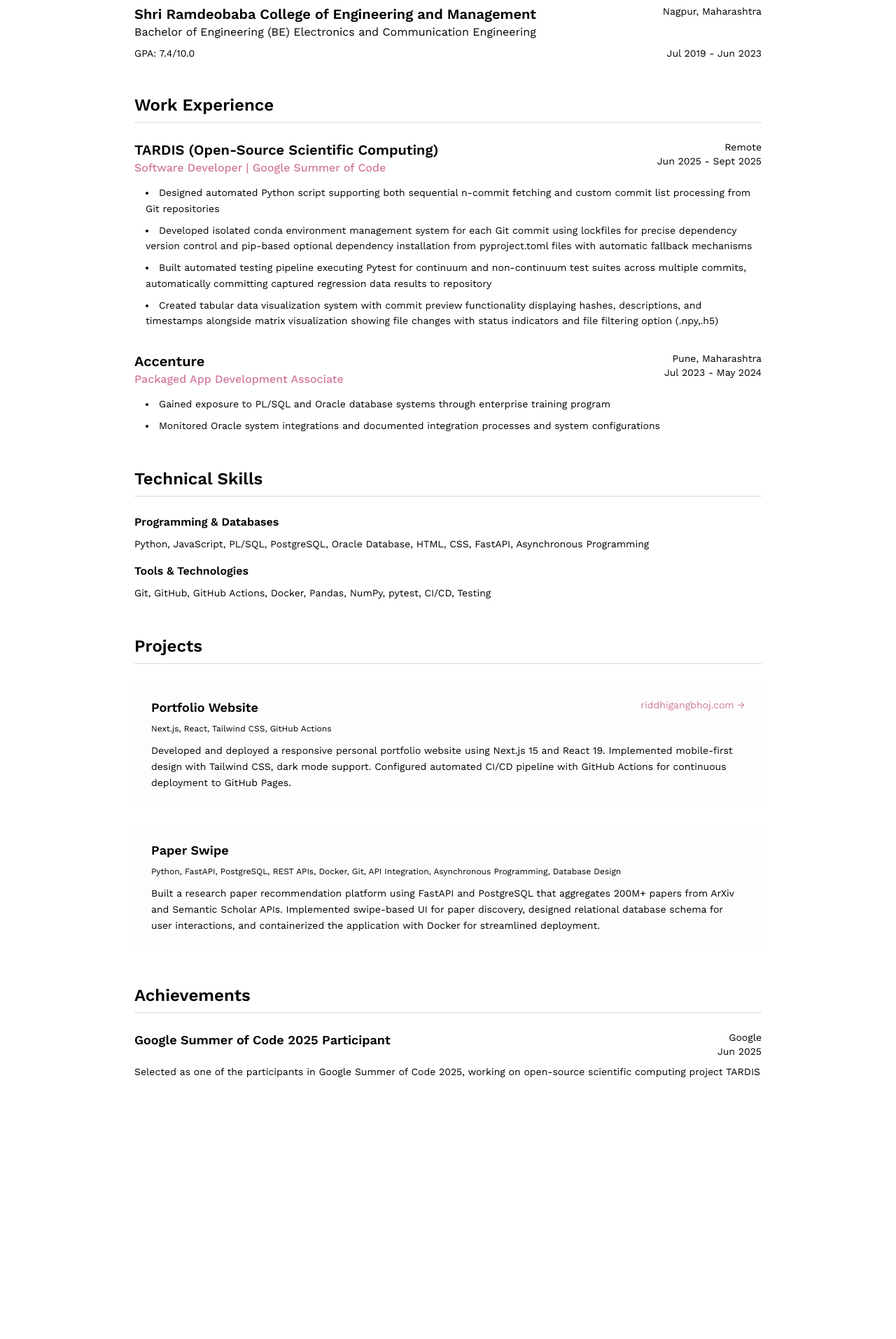
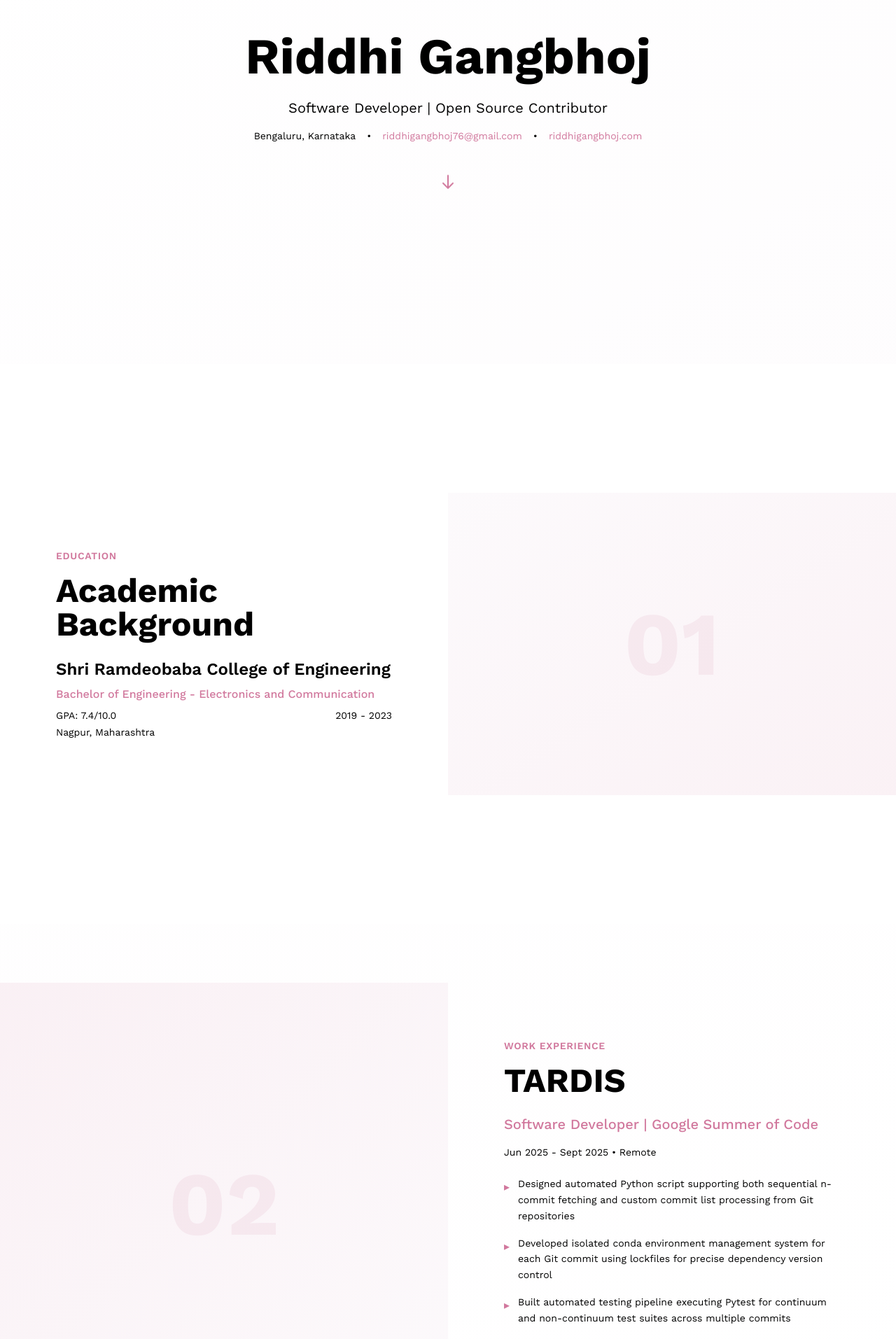
Before and after one commit to riddhigangbhoj/portfolio, a Next.js app: page /resume in a window 1280 px wide. Shown: the part 280-2193 px from the top of the page at 70% size. Before the commit the page ends 1950 px from the top, so only its background shows below. Built offline with nearby package versions, Linux system fonts and the light colour scheme.

Commit message:
Update resume layout

```diff
--- a/src/app/resume/page.js
+++ b/src/app/resume/page.js
@@ -24,145 +24,209 @@
         </div>
       </nav>
 
-      {/* Resume Content */}
-      <main className="pt-24 pb-20 px-4">
-        <article className="max-w-4xl mx-auto">
-          {/* Header */}
-          <header className="mb-12 text-center">
-            <h1 className="text-4xl font-bold text-black mb-4">Riddhi Gangbhoj</h1>
-            <div className="flex flex-wrap justify-center gap-4 text-sm text-gray-600">
-              <span>Bengaluru, Karnataka, India</span>
+      {/* Hero Section - Full Screen */}
+      <section className="min-h-screen flex items-center justify-center bg-gradient-to-br from-white to-soft-pink/10 pt-20">
+        <div className="text-center px-4 animate-fadeIn">
+          <h1 className="text-6xl md:text-7xl font-bold text-black mb-6">Riddhi Gangbhoj</h1>
+          <p className="text-xl text-gray-600 mb-4">Software Developer | Open Source Contributor</p>
+          <div className="flex flex-wrap justify-center gap-4 text-sm text-gray-600 mb-8">
+            <span>Bengaluru, Karnataka</span>
             <span>•</span>
             <a href="mailto:riddhigangbhoj76@gmail.com" className="text-muted-pink hover:underline">riddhigangbhoj76@gmail.com</a>
             <span>•</span>
-              <span>+91 8806255882</span>
-              <span>•</span>
             <a href="https://riddhigangbhoj.com/" target="_blank" rel="noopener noreferrer" className="text-muted-pink hover:underline">riddhigangbhoj.com</a>
           </div>
-          </header>
+          <div className="animate-bounce mt-12">
+            <svg className="w-6 h-6 mx-auto text-muted-pink" fill="none" stroke="currentColor" viewBox="0 0 24 24">
+              <path strokeLinecap="round" strokeLinejoin="round" strokeWidth={2} d="M19 14l-7 7m0 0l-7-7m7 7V3" />
+            </svg>
+          </div>
+        </div>
+      </section>
 
-          {/* Education Section */}
-          <section className="mb-12">
-            <h2 className="text-2xl font-semibold text-black mb-6 pb-2 border-b-2 border-soft-pink">Education</h2>
-            <div className="space-y-4">
+      {/* Education Section - Left Aligned */}
+      <section className="min-h-screen flex items-center bg-white">
+        <div className="w-full grid md:grid-cols-2 gap-0">
+          <div className="flex items-center justify-center p-12 md:p-20">
+            <div className="max-w-xl">
+              <span className="text-muted-pink font-semibold text-sm tracking-wider uppercase mb-4 block">Education</span>
+              <h2 className="text-4xl md:text-5xl font-bold text-black mb-6">Academic Background</h2>
+              <div className="space-y-6">
                 <div>
-                <div className="flex justify-between items-start mb-2">
-                  <div>
-                    <h3 className="text-xl font-semibold text-black">Shri Ramdeobaba College of Engineering and Management</h3>
-                    <p className="text-gray-600">Bachelor of Engineering (BE) Electronics and Communication Engineering</p>
+                  <h3 className="text-2xl font-semibold text-black mb-2">Shri Ramdeobaba College of Engineering</h3>
+                  <p className="text-muted-pink font-medium mb-2">Bachelor of Engineering - Electronics and Communication</p>
+                  <div className="flex justify-between text-sm text-gray-600">
+                    <span>GPA: 7.4/10.0</span>
+                    <span>2019 - 2023</span>
                   </div>
-                  <span className="text-sm text-gray-500 whitespace-nowrap ml-4">Nagpur, Maharashtra</span>
+                  <p className="text-sm text-gray-500 mt-1">Nagpur, Maharashtra</p>
                 </div>
-                <div className="flex justify-between items-center">
-                  <p className="text-sm text-gray-600">GPA: 7.4/10.0</p>
-                  <p className="text-sm text-gray-500">Jul 2019 - Jun 2023</p>
+              </div>
+            </div>
+          </div>
+          <div className="bg-gradient-to-br from-soft-pink/20 to-muted-pink/10 flex items-center justify-center p-12">
+            <div className="text-9xl font-bold text-muted-pink/10">01</div>
+          </div>
+        </div>
+      </section>
+
+      {/* Work Experience - TARDIS - Right Aligned */}
+      <section className="min-h-screen flex items-center bg-gradient-to-br from-soft-pink/5 to-white">
+        <div className="w-full grid md:grid-cols-2 gap-0">
+          <div className="bg-gradient-to-br from-muted-pink/10 to-soft-pink/20 flex items-center justify-center p-12 order-2 md:order-1">
+            <div className="text-9xl font-bold text-muted-pink/10">02</div>
+          </div>
+          <div className="flex items-center justify-center p-12 md:p-20 order-1 md:order-2">
+            <div className="max-w-xl">
+              <span className="text-muted-pink font-semibold text-sm tracking-wider uppercase mb-4 block">Work Experience</span>
+              <h2 className="text-4xl md:text-5xl font-bold text-black mb-6">TARDIS</h2>
+              <p className="text-xl text-muted-pink font-medium mb-4">Software Developer | Google Summer of Code</p>
+              <p className="text-sm text-gray-600 mb-6">Jun 2025 - Sept 2025 • Remote</p>
+              <ul className="space-y-4 text-gray-700">
+                <li className="flex gap-3">
+                  <span className="text-muted-pink mt-1">▸</span>
+                  <span className="text-sm leading-relaxed">Designed automated Python script supporting both sequential n-commit fetching and custom commit list processing from Git repositories</span>
+                </li>
+                <li className="flex gap-3">
+                  <span className="text-muted-pink mt-1">▸</span>
+                  <span className="text-sm leading-relaxed">Developed isolated conda environment management system for each Git commit using lockfiles for precise dependency version control</span>
+                </li>
+                <li className="flex gap-3">
+                  <span className="text-muted-pink mt-1">▸</span>
+                  <span className="text-sm leading-relaxed">Built automated testing pipeline executing Pytest for continuum and non-continuum test suites across multiple commits</span>
+                </li>
+                <li className="flex gap-3">
+                  <span className="text-muted-pink mt-1">▸</span>
+                  <span className="text-sm leading-relaxed">Created tabular data visualization system with commit preview functionality displaying hashes and timestamps</span>
+                </li>
+              </ul>
             </div>
           </div>
         </div>
       </section>
 
-          {/* Work Experience Section */}
-          <section className="mb-12">
-            <h2 className="text-2xl font-semibold text-black mb-6 pb-2 border-b-2 border-soft-pink">Work Experience</h2>
-
-            <div className="space-y-8">
-              {/* TARDIS */}
-              <div>
-                <div className="flex justify-between items-start mb-3">
-                  <div>
-                    <h3 className="text-xl font-semibold text-black">TARDIS (Open-Source Scientific Computing)</h3>
-                    <p className="text-muted-pink font-medium">Software Developer | Google Summer of Code</p>
-                  </div>
-                  <div className="text-right text-sm text-gray-500 whitespace-nowrap ml-4">
-                    <p>Remote</p>
-                    <p>Jun 2025 - Sept 2025</p>
+      {/* Work Experience - Accenture - Left Aligned */}
+      <section className="min-h-screen flex items-center bg-white">
+        <div className="w-full grid md:grid-cols-2 gap-0">
+          <div className="flex items-center justify-center p-12 md:p-20">
+            <div className="max-w-xl">
+              <span className="text-muted-pink font-semibold text-sm tracking-wider uppercase mb-4 block">Work Experience</span>
+              <h2 className="text-4xl md:text-5xl font-bold text-black mb-6">Accenture</h2>
+              <p className="text-xl text-muted-pink font-medium mb-4">Packaged App Development Associate</p>
+              <p className="text-sm text-gray-600 mb-6">Jul 2023 - May 2024 • Pune, Maharashtra</p>
+              <ul className="space-y-4 text-gray-700">
+                <li className="flex gap-3">
+                  <span className="text-muted-pink mt-1">▸</span>
+                  <span className="text-sm leading-relaxed">Gained exposure to PL/SQL and Oracle database systems through enterprise training program</span>
+                </li>
+                <li className="flex gap-3">
+                  <span className="text-muted-pink mt-1">▸</span>
+                  <span className="text-sm leading-relaxed">Monitored Oracle system integrations and documented integration processes and system configurations</span>
+                </li>
+              </ul>
             </div>
           </div>
-                <ul className="list-disc list-inside space-y-2 text-gray-700 ml-4">
-                  <li className="text-sm leading-relaxed">Designed automated Python script supporting both sequential n-commit fetching and custom commit list processing from Git repositories</li>
-                  <li className="text-sm leading-relaxed">Developed isolated conda environment management system for each Git commit using lockfiles for precise dependency version control and pip-based optional dependency installation from pyproject.toml files with automatic fallback mechanisms</li>
-                  <li className="text-sm leading-relaxed">Built automated testing pipeline executing Pytest for continuum and non-continuum test suites across multiple commits, automatically committing captured regression data results to repository</li>
-                  <li className="text-sm leading-relaxed">Created tabular data visualization system with commit preview functionality displaying hashes, descriptions, and timestamps alongside matrix visualization showing file changes with status indicators and file filtering option (.npy,.h5)</li>
-                </ul>
-              </div>
-
-              {/* Accenture */}
-              <div>
-                <div className="flex justify-between items-start mb-3">
-                  <div>
-                    <h3 className="text-xl font-semibold text-black">Accenture</h3>
-                    <p className="text-muted-pink font-medium">Packaged App Development Associate</p>
-                  </div>
-                  <div className="text-right text-sm text-gray-500 whitespace-nowrap ml-4">
-                    <p>Pune, Maharashtra</p>
-                    <p>Jul 2023 - May 2024</p>
-                  </div>
-                </div>
-                <ul className="list-disc list-inside space-y-2 text-gray-700 ml-4">
-                  <li className="text-sm leading-relaxed">Gained exposure to PL/SQL and Oracle database systems through enterprise training program</li>
-                  <li className="text-sm leading-relaxed">Monitored Oracle system integrations and documented integration processes and system configurations</li>
-                </ul>
+          <div className="bg-gradient-to-br from-soft-pink/20 to-muted-pink/10 flex items-center justify-center p-12">
+            <div className="text-9xl font-bold text-muted-pink/10">03</div>
           </div>
         </div>
       </section>
 
-          {/* Technical Skills Section */}
-          <section className="mb-12">
-            <h2 className="text-2xl font-semibold text-black mb-6 pb-2 border-b-2 border-soft-pink">Technical Skills</h2>
-            <div className="space-y-4">
+      {/* Technical Skills - Right Aligned */}
+      <section className="min-h-screen flex items-center bg-gradient-to-br from-soft-pink/5 to-white">
+        <div className="w-full grid md:grid-cols-2 gap-0">
+          <div className="bg-gradient-to-br from-muted-pink/10 to-soft-pink/20 flex items-center justify-center p-12 order-2 md:order-1">
+            <div className="text-9xl font-bold text-muted-pink/10">04</div>
+          </div>
+          <div className="flex items-center justify-center p-12 md:p-20 order-1 md:order-2">
+            <div className="max-w-xl">
+              <span className="text-muted-pink font-semibold text-sm tracking-wider uppercase mb-4 block">Technical Skills</span>
+              <h2 className="text-4xl md:text-5xl font-bold text-black mb-8">Tech Stack</h2>
+              <div className="space-y-6">
                 <div>
-                <h3 className="font-semibold text-black mb-2">Programming & Databases</h3>
-                <p className="text-gray-700 text-sm leading-relaxed">Python, JavaScript, PL/SQL, PostgreSQL, Oracle Database, HTML, CSS, FastAPI, Asynchronous Programming</p>
+                  <h3 className="text-lg font-semibold text-black mb-3">Programming & Databases</h3>
+                  <div className="flex flex-wrap gap-2">
+                    {["Python", "JavaScript", "PL/SQL", "PostgreSQL", "Oracle DB", "HTML", "CSS", "FastAPI"].map((skill) => (
+                      <span key={skill} className="px-4 py-2 bg-soft-pink/30 text-muted-pink rounded-full text-sm font-medium border border-muted-pink/30">
+                        {skill}
+                      </span>
+                    ))}
+                  </div>
                 </div>
                 <div>
-                <h3 className="font-semibold text-black mb-2">Tools & Technologies</h3>
-                <p className="text-gray-700 text-sm leading-relaxed">Git, GitHub, GitHub Actions, Docker, Pandas, NumPy, pytest, CI/CD, Testing</p>
+                  <h3 className="text-lg font-semibold text-black mb-3">Tools & Technologies</h3>
+                  <div className="flex flex-wrap gap-2">
+                    {["Git", "GitHub", "Docker", "Pandas", "NumPy", "pytest", "CI/CD", "GitHub Actions"].map((skill) => (
+                      <span key={skill} className="px-4 py-2 bg-soft-pink/30 text-muted-pink rounded-full text-sm font-medium border border-muted-pink/30">
+                        {skill}
+                      </span>
+                    ))}
+                  </div>
+                </div>
+              </div>
+            </div>
           </div>
         </div>
       </section>
 
-          {/* Projects Section */}
-          <section className="mb-12">
-            <h2 className="text-2xl font-semibold text-black mb-6 pb-2 border-b-2 border-soft-pink">Projects</h2>
-
+      {/* Projects - Left Aligned */}
+      <section className="min-h-screen flex items-center bg-white">
+        <div className="w-full grid md:grid-cols-2 gap-0">
+          <div className="flex items-center justify-center p-12 md:p-20">
+            <div className="max-w-xl">
+              <span className="text-muted-pink font-semibold text-sm tracking-wider uppercase mb-4 block">Projects</span>
+              <h2 className="text-4xl md:text-5xl font-bold text-black mb-8">Featured Work</h2>
               <div className="space-y-6">
                 {/* Portfolio Website */}
-              <div className="bg-light-gray/30 rounded-lg p-6 hover:shadow-md transition-shadow">
+                <div className="border-l-4 border-muted-pink pl-6 py-4 hover:bg-soft-pink/10 transition-all">
                   <div className="flex justify-between items-start mb-2">
-                  <h3 className="text-lg font-semibold text-black">Portfolio Website</h3>
-                  <a href="https://riddhigangbhoj.com/" target="_blank" rel="noopener noreferrer" className="text-muted-pink hover:underline text-sm">riddhigangbhoj.com →</a>
+                    <h3 className="text-xl font-semibold text-black">Portfolio Website</h3>
+                    <a href="https://riddhigangbhoj.com/" target="_blank" rel="noopener noreferrer" className="text-muted-pink hover:underline text-sm whitespace-nowrap ml-4">View →</a>
                   </div>
-                <p className="text-xs text-gray-600 mb-3">Next.js, React, Tailwind CSS, GitHub Actions</p>
-                <p className="text-sm text-gray-700 leading-relaxed">Developed and deployed a responsive personal portfolio website using Next.js 15 and React 19. Implemented mobile-first design with Tailwind CSS, dark mode support. Configured automated CI/CD pipeline with GitHub Actions for continuous deployment to GitHub Pages.</p>
+                  <p className="text-xs text-gray-500 mb-2">Next.js • React • Tailwind CSS • GitHub Actions</p>
+                  <p className="text-sm text-gray-700 leading-relaxed">Responsive portfolio with Next.js 15 and React 19. Mobile-first design with automated CI/CD pipeline for continuous deployment to GitHub Pages.</p>
                 </div>
 
                 {/* Paper Swipe */}
-              <div className="bg-light-gray/30 rounded-lg p-6 hover:shadow-md transition-shadow">
-                <h3 className="text-lg font-semibold text-black mb-2">Paper Swipe</h3>
-                <p className="text-xs text-gray-600 mb-3">Python, FastAPI, PostgreSQL, REST APIs, Docker, Git, API Integration, Asynchronous Programming, Database Design</p>
-                <p className="text-sm text-gray-700 leading-relaxed">Built a research paper recommendation platform using FastAPI and PostgreSQL that aggregates 200M+ papers from ArXiv and Semantic Scholar APIs. Implemented swipe-based UI for paper discovery, designed relational database schema for user interactions, and containerized the application with Docker for streamlined deployment.</p>
+                <div className="border-l-4 border-muted-pink pl-6 py-4 hover:bg-soft-pink/10 transition-all">
+                  <h3 className="text-xl font-semibold text-black mb-2">Paper Swipe</h3>
+                  <p className="text-xs text-gray-500 mb-2">Python • FastAPI • PostgreSQL • Docker • REST APIs</p>
+                  <p className="text-sm text-gray-700 leading-relaxed">Research paper recommendation platform aggregating 200M+ papers from ArXiv and Semantic Scholar APIs with swipe-based discovery interface.</p>
+                </div>
+              </div>
+            </div>
+          </div>
+          <div className="bg-gradient-to-br from-soft-pink/20 to-muted-pink/10 flex items-center justify-center p-12">
+            <div className="text-9xl font-bold text-muted-pink/10">05</div>
           </div>
         </div>
       </section>
 
-          {/* Achievements Section */}
-          <section className="mb-12">
-            <h2 className="text-2xl font-semibold text-black mb-6 pb-2 border-b-2 border-soft-pink">Achievements</h2>
-            <div className="space-y-4">
-              <div>
-                <div className="flex justify-between items-start mb-2">
-                  <h3 className="text-lg font-semibold text-black">Google Summer of Code 2025 Participant</h3>
-                  <div className="text-right text-sm text-gray-500 whitespace-nowrap ml-4">
-                    <p>Google</p>
-                    <p>Jun 2025</p>
+      {/* Achievements - Right Aligned */}
+      <section className="min-h-screen flex items-center bg-gradient-to-br from-soft-pink/5 to-white">
+        <div className="w-full grid md:grid-cols-2 gap-0">
+          <div className="bg-gradient-to-br from-muted-pink/10 to-soft-pink/20 flex items-center justify-center p-12 order-2 md:order-1">
+            <div className="text-9xl font-bold text-muted-pink/10">06</div>
           </div>
-                </div>
+          <div className="flex items-center justify-center p-12 md:p-20 order-1 md:order-2">
+            <div className="max-w-xl">
+              <span className="text-muted-pink font-semibold text-sm tracking-wider uppercase mb-4 block">Achievements</span>
+              <h2 className="text-4xl md:text-5xl font-bold text-black mb-8">Recognition</h2>
+              <div className="border-l-4 border-muted-pink pl-6 py-4 bg-soft-pink/10">
+                <h3 className="text-2xl font-semibold text-black mb-2">Google Summer of Code 2025</h3>
+                <p className="text-muted-pink font-medium mb-2">Participant</p>
+                <p className="text-sm text-gray-600 mb-3">Google • Jun 2025</p>
                 <p className="text-sm text-gray-700 leading-relaxed">Selected as one of the participants in Google Summer of Code 2025, working on open-source scientific computing project TARDIS</p>
               </div>
             </div>
+          </div>
+        </div>
       </section>
-        </article>
-      </main>
+
+      {/* Footer */}
+      <footer className="bg-black text-white py-12 text-center">
+        <p className="text-sm">© 2025 Riddhi Gangbhoj. All rights reserved.</p>
+      </footer>
     </div>
   );
 }
```
Lines whose indentation alone changed are shown as unchanged.
